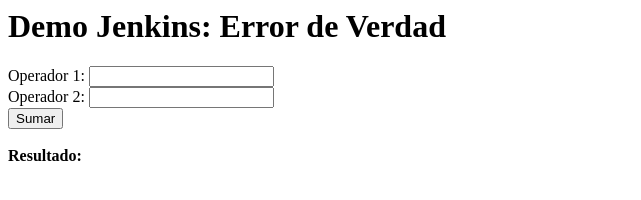
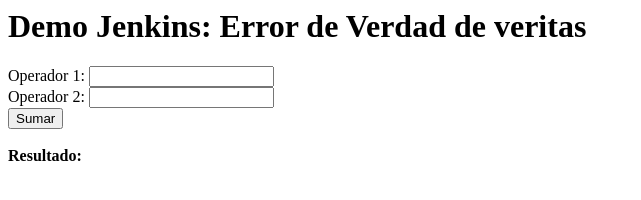
Before and after one commit to JosueRR/jenkins-demo, a plain HTML site: page webpage-src/index.html in a window 1280 px wide. Shown: the whole page, without its empty margins (0-641 px from the left). Drawn offline with nearby package versions, Linux system fonts and the light colour scheme.

Commit message:
Introduce error para hacer testing de Jenkins v2

```diff
--- a/webpage-src/index.html
+++ b/webpage-src/index.html
@@ -7,7 +7,7 @@
               crossorigin="anonymous"></script>
     </head>
     <body>
-        <h1>Demo Jenkins: Error de Verdad</h1>
+        <h1>Demo Jenkins: Error de Verdad de veritas</h1>
         <div>
             <label>Operador 1:</label>
             <input type="number" id="txtOperador1">
```
